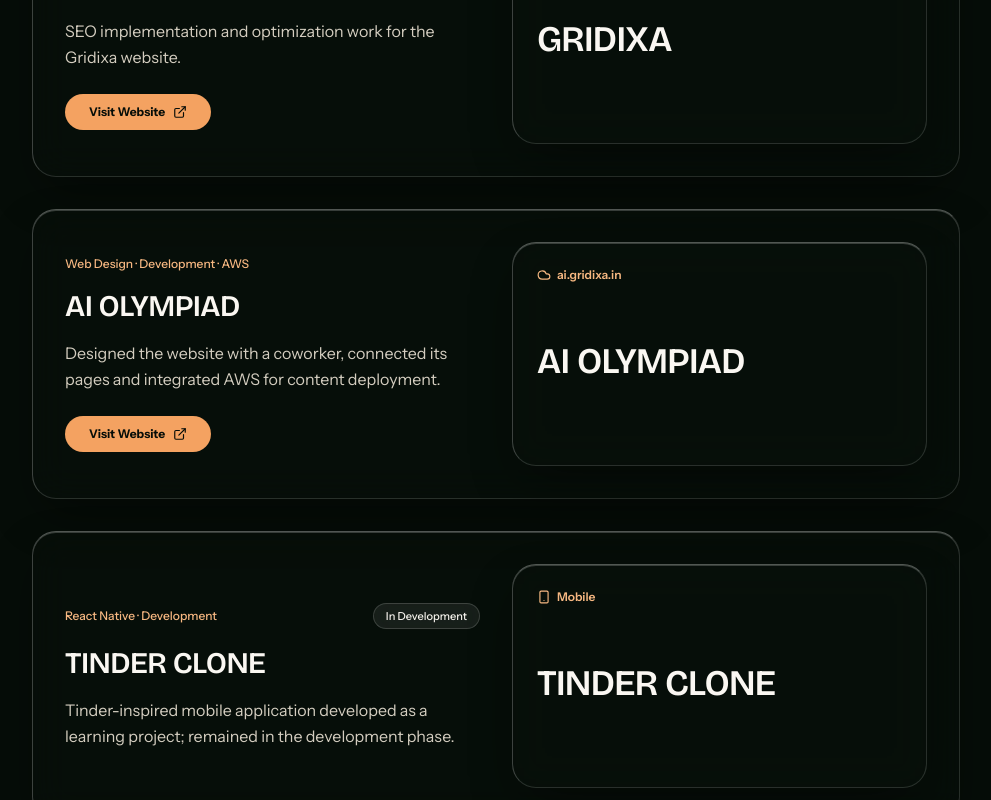
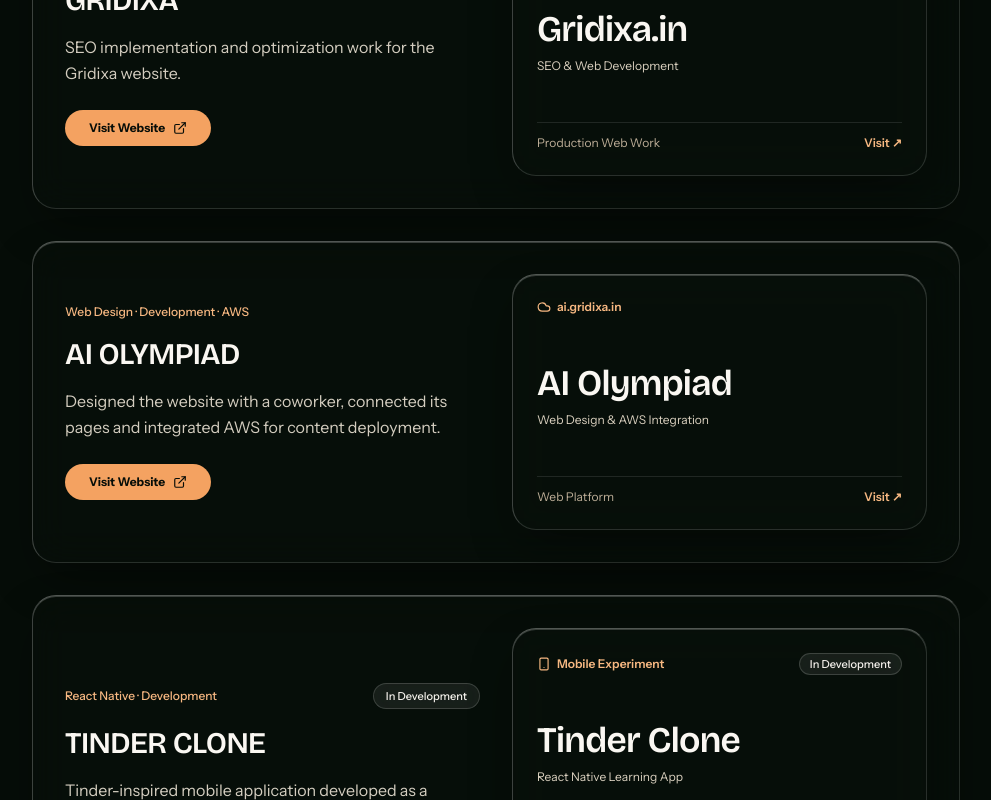
Before and after one commit to saikrishnapaila28/saikrishnaweb, a Next.js app: page / in a window 1280 px wide. Shown: the part 2940-3740 px from the top of the page, without its empty margins (144-1135 px from the left). Built offline with nearby package versions, Linux system fonts and the light colour scheme; no server answers.

Commit message:
Restore project card previews

```diff
--- a/src/components/ProjectCardVisual.tsx
+++ b/src/components/ProjectCardVisual.tsx
@@ -7,18 +7,26 @@
 export default function ProjectCardVisual({ projectId }: ProjectCardVisualProps) {
   if (projectId === "gridixa") {
     return (
-      <div className="relative w-full h-48 sm:h-56 glass-3d-plane text-paper-50 rounded-2xl overflow-hidden p-6 flex flex-col justify-between border border-white/15 shadow-xl group">
-        <div className="flex items-center font-cozy text-xs text-golden-400">
+      <div className="relative w-full h-56 sm:h-64 glass-3d-plane text-paper-50 rounded-2xl overflow-hidden p-6 flex flex-col justify-between border border-white/15 shadow-xl group">
+        <div className="flex items-center justify-between font-cozy text-xs text-golden-400">
           <span className="flex items-center gap-1.5 font-semibold">
             <Globe className="w-3.5 h-3.5 text-golden-400" />
             <span>gridixa.in</span>
           </span>
         </div>
 
-        <div className="my-auto">
+        <div className="space-y-2 my-auto">
           <div className="font-display font-semibold text-3xl sm:text-4xl text-paper-50 group-hover:translate-x-2 transition-transform duration-300">
-            GRIDIXA
+            Gridixa.in
           </div>
+          <p className="text-xs text-paper-300 font-cozy">
+            SEO & Web Development
+          </p>
+        </div>
+
+        <div className="flex items-center justify-between text-xs font-cozy text-paper-400 pt-3 border-t border-white/10">
+          <span>Production Web Work</span>
+          <span className="text-golden-400 font-semibold">Visit ↗</span>
         </div>
       </div>
     );
@@ -26,18 +34,26 @@
 
   if (projectId === "ai-olympiad") {
     return (
-      <div className="relative w-full h-48 sm:h-56 glass-3d-plane text-paper-50 rounded-2xl overflow-hidden p-6 flex flex-col justify-between border border-white/15 shadow-xl group">
-        <div className="flex items-center font-cozy text-xs text-golden-400">
+      <div className="relative w-full h-56 sm:h-64 glass-3d-plane text-paper-50 rounded-2xl overflow-hidden p-6 flex flex-col justify-between border border-white/15 shadow-xl group">
+        <div className="flex items-center justify-between font-cozy text-xs text-golden-400">
           <span className="flex items-center gap-1.5 font-semibold">
             <Cloud className="w-3.5 h-3.5 text-golden-400" />
             <span>ai.gridixa.in</span>
           </span>
         </div>
 
-        <div className="my-auto">
+        <div className="space-y-2 my-auto">
           <div className="font-display font-semibold text-3xl sm:text-4xl text-paper-50 group-hover:translate-x-2 transition-transform duration-300">
-            AI OLYMPIAD
+            AI Olympiad
           </div>
+          <p className="text-xs text-paper-300 font-cozy">
+            Web Design & AWS Integration
+          </p>
+        </div>
+
+        <div className="flex items-center justify-between text-xs font-cozy text-paper-400 pt-3 border-t border-white/10">
+          <span>Web Platform</span>
+          <span className="text-golden-400 font-semibold">Visit ↗</span>
         </div>
       </div>
     );
@@ -45,18 +61,29 @@
 
   // Tinder Clone
   return (
-    <div className="relative w-full h-48 sm:h-56 glass-3d-plane text-paper-50 rounded-2xl overflow-hidden p-6 flex flex-col justify-between border border-white/15 shadow-xl group">
-      <div className="flex items-center font-cozy text-xs text-golden-400">
+    <div className="relative w-full h-56 sm:h-64 glass-3d-plane text-paper-50 rounded-2xl overflow-hidden p-6 flex flex-col justify-between border border-white/15 shadow-xl group">
+      <div className="flex items-center justify-between font-cozy text-xs text-golden-400">
         <span className="flex items-center gap-1.5 font-semibold">
           <Smartphone className="w-3.5 h-3.5 text-golden-400" />
-          <span>Mobile</span>
+          <span>Mobile Experiment</span>
+        </span>
+        <span className="px-2.5 py-0.5 glass-pill-apple text-[11px] font-cozy text-golden-300 font-medium">
+          In Development
         </span>
       </div>
 
-      <div className="my-auto">
+      <div className="space-y-2 my-auto">
         <div className="font-display font-semibold text-3xl sm:text-4xl text-paper-50 group-hover:translate-x-2 transition-transform duration-300">
-          TINDER CLONE
+          Tinder Clone
         </div>
+        <p className="text-xs text-paper-300 font-cozy">
+          React Native Learning App
+        </p>
+      </div>
+
+      <div className="flex items-center justify-between text-xs font-cozy text-paper-400 pt-3 border-t border-white/10">
+        <span>Learning Project</span>
+        <span>Mobile App</span>
       </div>
     </div>
   );
```
